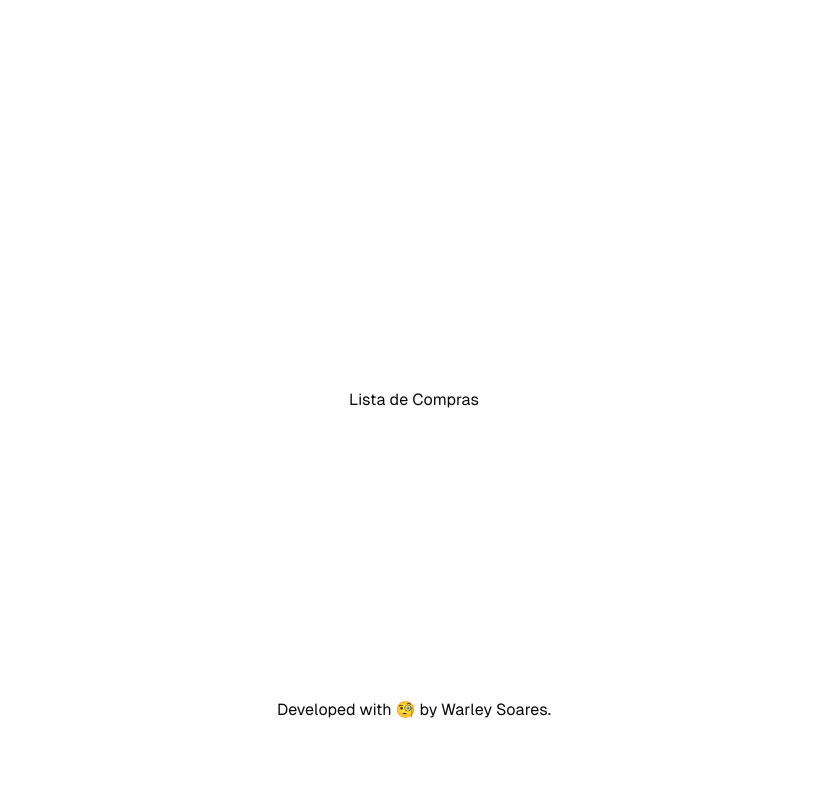
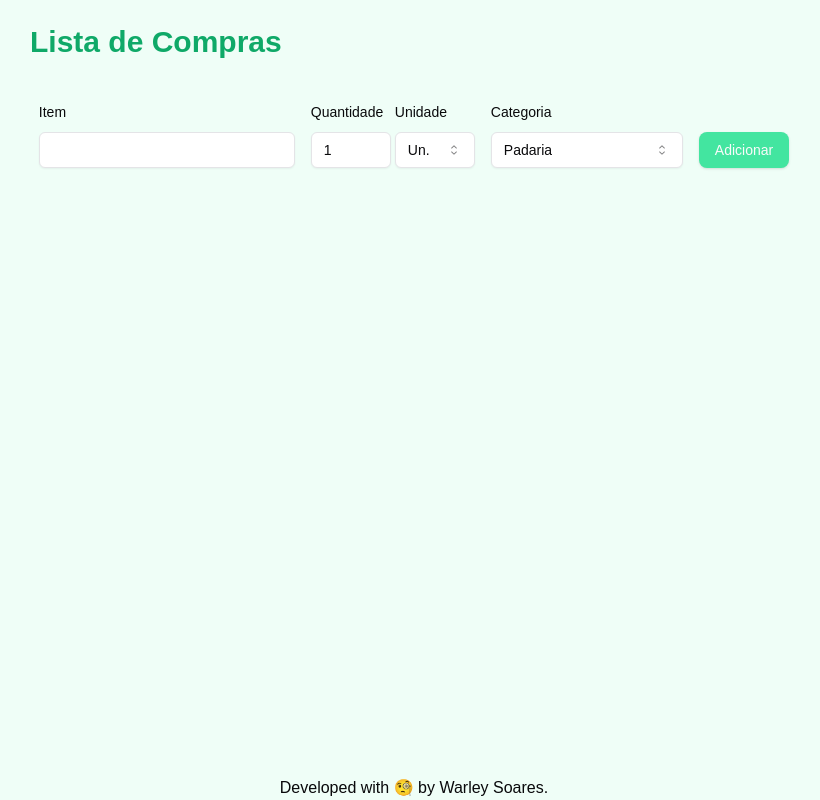
Before and after one commit to owarleysouza/simple-shop-list, a Next.js app: page / in a window 1280 px wide. Shown: the whole page, without its empty margins (226-1046 px from the left). Built offline with nearby package versions, Linux system fonts and the light colour scheme.

Commit message:
home and product card created

```diff
--- a/src/app/layout.tsx
+++ b/src/app/layout.tsx
@@ -1,21 +1,21 @@
-import type { Metadata } from "next";
-import localFont from "next/font/local";
-import "./globals.css";
+import type { Metadata } from 'next';
+import localFont from 'next/font/local';
+import './globals.css';
 
 const geistSans = localFont({
-  src: "./fonts/GeistVF.woff",
-  variable: "--font-geist-sans",
-  weight: "100 900",
+  src: './fonts/GeistVF.woff',
+  variable: '--font-geist-sans',
+  weight: '100 900',
 });
 const geistMono = localFont({
-  src: "./fonts/GeistMonoVF.woff",
-  variable: "--font-geist-mono",
-  weight: "100 900",
+  src: './fonts/GeistMonoVF.woff',
+  variable: '--font-geist-mono',
+  weight: '100 900',
 });
 
 export const metadata: Metadata = {
-  title: "Create Next App",
-  description: "Generated by create next app",
+  title: 'Simple Shop List',
+  description: 'Generated by create next app',
 };
 
 export default function RootLayout({
--- a/src/app/page.tsx
+++ b/src/app/page.tsx
@@ -1,12 +1,176 @@
+'use client';
+
+import ProductCard from '@/components/ProductCard';
+
+import { zodResolver } from '@hookform/resolvers/zod';
+import { useForm } from 'react-hook-form';
+import { z } from 'zod';
+
+import { Button } from '@/components/ui/button';
+import {
+  Form,
+  FormControl,
+  FormField,
+  FormItem,
+  FormLabel,
+} from '@/components/ui/form';
+import {
+  Select,
+  SelectContent,
+  SelectItem,
+  SelectTrigger,
+  SelectValue,
+} from '@/components/ui/select';
+import { Input } from '@/components/ui/input';
+
+import { useProductStore } from '@/store/store';
+
+const formSchema = z.object({
+  name: z.string().min(2).max(30),
+  quantity: z.coerce
+    .number({ message: 'Quantidade inválida' })
+    .int()
+    .positive({ message: 'Quantidade precisa ser positiva' }),
+  unity: z.enum(['Un.', 'Kg', 'L']),
+  category: z.string(),
+});
+
 export default function Home() {
+  const { products, addProduct } = useProductStore();
+
+  const form = useForm<z.infer<typeof formSchema>>({
+    resolver: zodResolver(formSchema),
+    defaultValues: {
+      name: '',
+      quantity: 1,
+      unity: 'Un.',
+      category: 'bakery',
+    },
+  });
+
+  function onSubmit(values: z.infer<typeof formSchema>) {
+    const newProduct = {
+      id: Math.random(),
+      checked: true,
+      ...values,
+    };
+    addProduct(newProduct);
+  }
+
   return (
-    <div className="grid grid-rows-[20px_1fr_20px] items-center justify-items-center min-h-screen p-8 pb-20 gap-16 sm:p-20 font-[family-name:var(--font-geist-sans)]">
-      <main className="flex flex-col gap-8 row-start-2 items-center sm:items-start">
-        <h1>Lista de Compras</h1>
-      </main>
-      <footer className="row-start-3 flex gap-6 flex-wrap items-center justify-center">
+    <main className="min-h-screen bg-mysecondary lg:px-64 md:px-32 px-8 py-6">
+      <header className="mb-2">
+        <h1 className="text-3xl text-myprimary font-bold">Lista de Compras</h1>
+      </header>
+
+      <section className="py-8">
+        <Form {...form}>
+          <form
+            onSubmit={form.handleSubmit(onSubmit)}
+            className="flex flex-wrap items-end justify-center gap-4"
+            aria-label="Formulário de adição de produtos"
+          >
+            <FormField
+              control={form.control}
+              name="name"
+              render={({ field }) => (
+                <FormItem className="w-1/3 min-w-[150px]">
+                  <FormLabel htmlFor="product-name">Item</FormLabel>
+                  <FormControl>
+                    <Input {...field} id="product-name" className="w-full" />
+                  </FormControl>
+                </FormItem>
+              )}
+            />
+
+            <div className="flex items-center gap-1">
+              <FormField
+                control={form.control}
+                name="quantity"
+                render={({ field }) => (
+                  <FormItem className="w-20">
+                    <FormLabel htmlFor="product-quantity">Quantidade</FormLabel>
+                    <FormControl>
+                      <Input
+                        {...field}
+                        id="product-quantity"
+                        className="w-full"
+                        type="number"
+                      />
+                    </FormControl>
+                  </FormItem>
+                )}
+              />
+
+              <FormField
+                control={form.control}
+                name="unity"
+                render={({ field }) => (
+                  <FormItem className="w-20">
+                    <FormLabel htmlFor="product-unity">Unidade</FormLabel>
+                    <Select
+                      onValueChange={field.onChange}
+                      defaultValue={field.value}
+                    >
+                      <FormControl className="bg-mywhite">
+                        <SelectTrigger>
+                          <SelectValue placeholder="Selecione uma unidade" />
+                        </SelectTrigger>
+                      </FormControl>
+                      <SelectContent>
+                        <SelectItem value="Un.">Un.</SelectItem>
+                        <SelectItem value="Kg">Kg</SelectItem>
+                        <SelectItem value="L">Litro</SelectItem>
+                      </SelectContent>
+                    </Select>
+                  </FormItem>
+                )}
+              />
+            </div>
+
+            <FormField
+              control={form.control}
+              name="category"
+              render={({ field }) => (
+                <FormItem className="w-1/4 min-w-[150px]">
+                  <FormLabel htmlFor="product-category">Categoria</FormLabel>
+                  <Select
+                    onValueChange={field.onChange}
+                    defaultValue={field.value}
+                  >
+                    <FormControl className="bg-mywhite">
+                      <SelectTrigger>
+                        <SelectValue placeholder="Selecione uma categoria" />
+                      </SelectTrigger>
+                    </FormControl>
+                    <SelectContent>
+                      <SelectItem value="bakery">Padaria</SelectItem>
+                      <SelectItem value="hortifruti">Hortifruti</SelectItem>
+                      <SelectItem value="protein">Proteína</SelectItem>
+                      <SelectItem value="beverage">Bebida</SelectItem>
+                      <SelectItem value="grocery">Mercearia</SelectItem>
+                    </SelectContent>
+                  </Select>
+                </FormItem>
+              )}
+            />
+
+            <Button type="submit" className="bg-myaccent px-4 rounded-lg">
+              Adicionar
+            </Button>
+          </form>
+        </Form>
+      </section>
+
+      <section className="space-y-4 mb-4">
+        {products.map((product) => (
+          <ProductCard key={product.id} product={product} />
+        ))}
+      </section>
+
+      <footer className="fixed bottom-0 left-0 w-full flex flex-wrap items-center justify-center">
         Developed with 🧐 by Warley Soares.
       </footer>
-    </div>
+    </main>
   );
 }
--- /dev/null
+++ b/src/components/ProductCard.tsx
@@ -0,0 +1,67 @@
+import { Product } from '@/types/Product';
+import { Trash } from 'lucide-react';
+import { Checkbox } from './ui/checkbox';
+
+import { useProductStore } from '@/store/store';
+
+interface ProductCardProps {
+  product: Product;
+}
+
+const productUnits = {
+  'Un.': 'unidade(s)',
+  Kg: 'kg',
+  L: 'litro(s)',
+};
+
+const productCategories = {
+  bakery: ['Padaria', 'bg-myred'],
+  hortifruti: ['Hortifruti', 'bg-mygreen'],
+  protein: ['Proteína', 'bg-myyellow'],
+  beverage: ['Bebida', 'bg-myblue'],
+  grocery: ['Mercearia', 'bg-mypink'],
+};
+
+export default function ProductCard({ product }: ProductCardProps) {
+  const [label, color] =
+    productCategories[product.category as keyof typeof productCategories];
+  const { removeProduct } = useProductStore();
+
+  return (
+    <article className="w-full bg-mysecondary rounded-2xl border border-myaccent shadow gap-2 py-4 px-4">
+      <div className="flex items-center justify-between">
+        <div className="flex items-center space-x-4">
+          <Checkbox
+            className="rounded-md h-5 w-5 border-myprimary"
+            checked={product.checked}
+            aria-label={`Selecionar ${product.name}`}
+          />
+          <div className="flex flex-col">
+            <h3 className="text-md text-myprimary font-bold break-all ...">
+              {product.name}
+            </h3>
+            <p className="text-xs text-mygrey font-semibold break-all ...">
+              {`${product.quantity} ${productUnits[product.unity]}`}
+            </p>
+          </div>
+        </div>
+
+        <div className="flex items-center space-x-4">
+          <span
+            className={`opacity-75 px-4 py-1 rounded-xl text-sm text-myblack font-semibold ${color}`}
+          >
+            {label}
+          </span>
+
+          <button
+            className="text-gray-400 cursor-pointer"
+            onClick={() => removeProduct(product.id)}
+            aria-label={`Remover ${product.name}`}
+          >
+            <Trash size={16} />
+          </button>
+        </div>
+      </div>
+    </article>
+  );
+}
```
